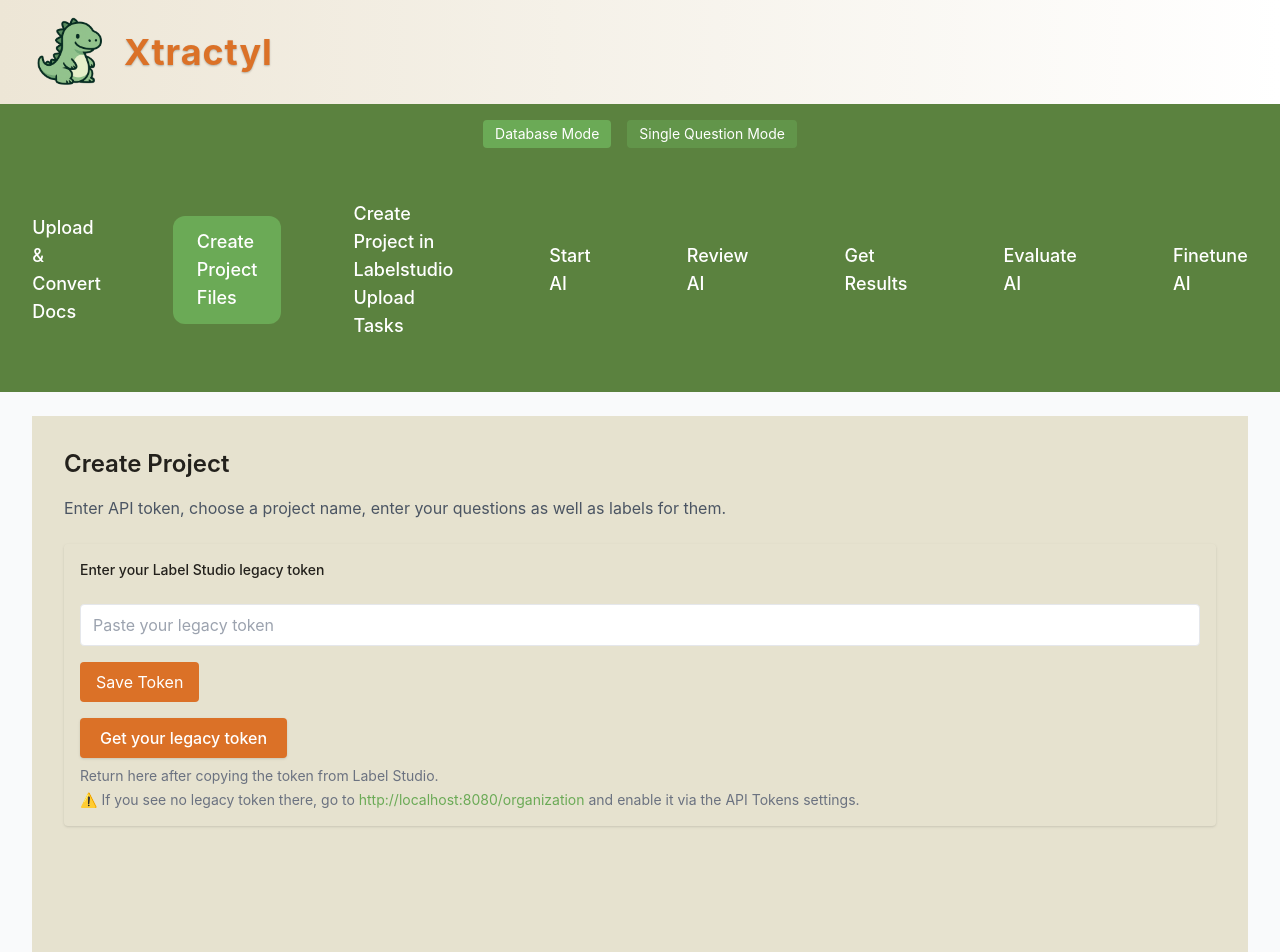
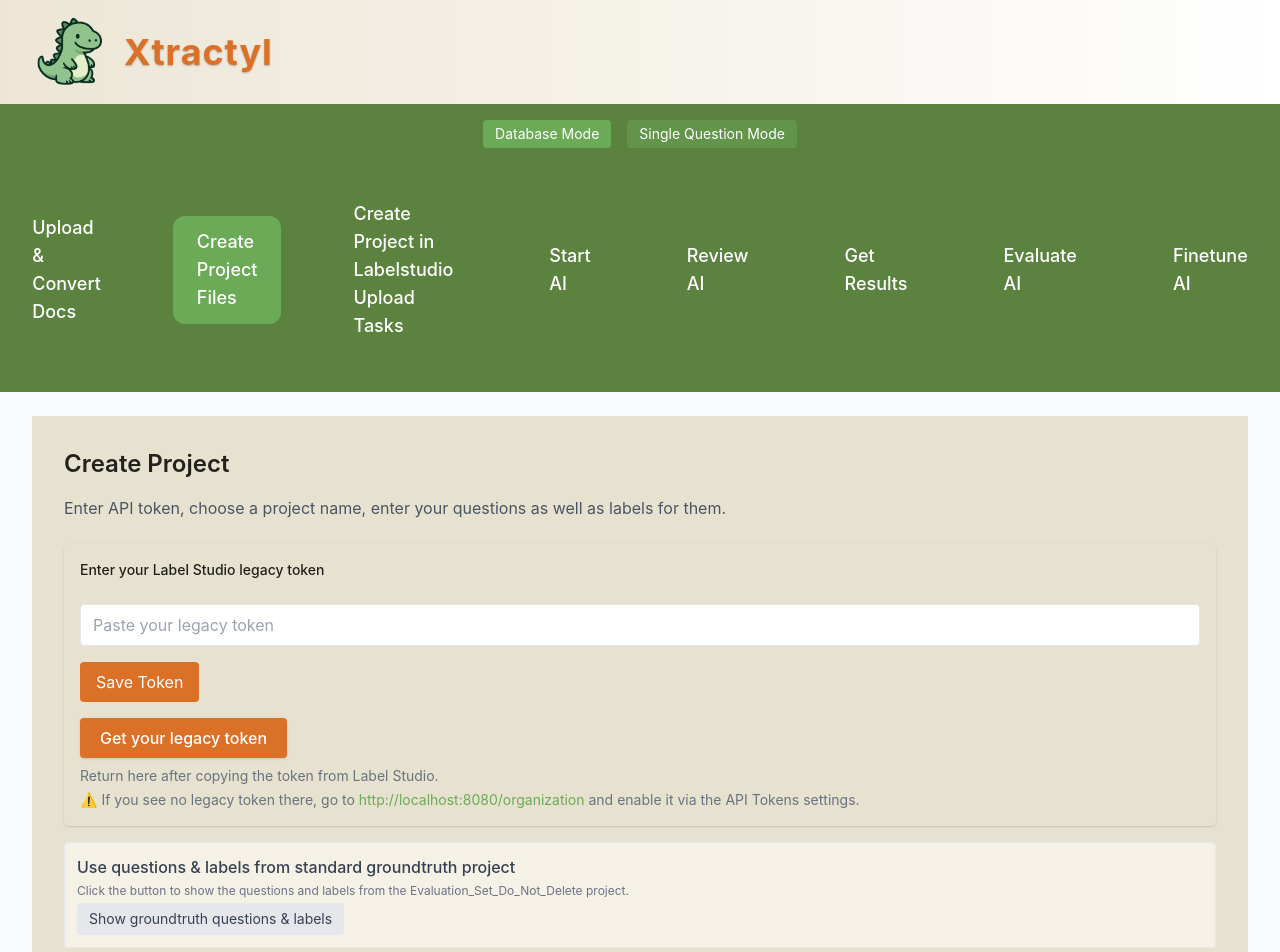
Before and after one commit to Xtractyl/Xtractyl, a React (Vite) app in the folder frontend/: page /project in a window 1280 px wide. Shown: the top 952 px of the page. Built offline with nearby package versions, Linux system fonts and the light colour scheme.

Commit message:
XC-83: Make available groundtruth project questions and labels on Create Project Files

```diff
--- a/frontend/src/api/CreateProjectPage/api.js
+++ b/frontend/src/api/CreateProjectPage/api.js
@@ -31,3 +31,19 @@ export async function createProjectAPI({ title, questions, labels, token }) {
 
     return res.json();
   }
+
+export async function fetchGroundtruthQuestionsAndLabels() {
+  const resp = await fetch(`${ORCH_BASE}/groundtruth_qal`);
+
+  if (!resp.ok) {
+    throw new Error(`Failed to fetch groundtruth Q&L (${resp.status})`);
+  }
+
+  const data = await resp.json();
+
+  if (data.status !== "success") {
+    throw new Error(data.error || "Unknown error fetching groundtruth Q&L");
+  }
+
+  return data.logs; // the JSON content of questions_and_labels.json
+}
--- a/frontend/src/components/CreateProjectPage/CreateProjectCard.jsx
+++ b/frontend/src/components/CreateProjectPage/CreateProjectCard.jsx
@@ -1,10 +1,15 @@
 // src/components/CreateProjectPage/CreateProjectCard.jsx
+import { useState } from "react";
 import useCreateProject from "../../hooks/CreateProjectPage/useCreateProject.js";
 import TokenInput from "./TokenInput";
 import CreateProjectForm from "./CreateProjectForm";
+import { fetchGroundtruthQuestionsAndLabels } from "../../api/CreateProjectPage/api";
 
 export default function CreateProjectCard({ apiToken, onTokenSave , onProjectNameSave }) {
   const { checkProjectExists, createProject } = useCreateProject();
+  const [groundtruth, setGroundtruth] = useState(null);
+  const [groundtruthError, setGroundtruthError] = useState("");
+  const [groundtruthLoading, setGroundtruthLoading] = useState(false);
 
   const handleFormSubmit = async (formData) => {
     try {
@@ -36,6 +41,20 @@ export default function CreateProjectCard({ apiToken, onTokenSave , onProjectNam
     }
   };
 
+    const handleLoadGroundtruth = async () => {
+    setGroundtruthError("");
+    setGroundtruthLoading(true);
+    try {
+      const data = await fetchGroundtruthQuestionsAndLabels();
+      setGroundtruth(data);
+    } catch (err) {
+      console.error(err);
+      setGroundtruthError("Failed to load groundtruth questions and labels.");
+    } finally {
+      setGroundtruthLoading(false);
+    }
+  };
+
   return (
     <div className="p-8 bg-[#e6e2cf] min-h-screen text-[#23211c]">
       <h1 className="text-2xl font-semibold mb-4">Create Project</h1>
@@ -48,6 +67,47 @@ export default function CreateProjectCard({ apiToken, onTokenSave , onProjectNam
 
       {/* Formular nur, wenn App schon einen Token kennt */}
       {apiToken && <CreateProjectForm onSubmit={handleFormSubmit} />}
+
+          {/* Groundtruth helper section */}
+      <div className="mt-4 border rounded p-3 bg-[#f5f1e7]">
+        <h2 className="text-base font-medium mb-1 text-gray-700">
+          Use questions & labels from standard groundtruth project
+        </h2>
+        <p className="text-xs text-gray-500 mb-1">
+          Click the button to show the questions and labels from the
+          Evaluation_Set_Do_Not_Delete project.
+        </p>
+
+        <button
+          type="button"
+          onClick={handleLoadGroundtruth}
+          className="text-sm px-3 py-1.5 rounded bg-gray-200 text-gray-700 hover:bg-gray-300 disabled:opacity-50"
+          disabled={groundtruthLoading}
+        >
+          {groundtruthLoading
+            ? "Loading groundtruth…"
+            : "Show groundtruth questions & labels"}
+        </button>
+
+        {groundtruthError && (
+          <p className="mt-2 text-sm text-red-600">{groundtruthError}</p>
+        )}
+
+        {groundtruth && (
+          <div className="mt-4 bg-[#ede6d6] p-4 rounded max-h-96 overflow-auto">
+            <h3 className="font-semibold mb-2">
+              Groundtruth questions_and_labels.json
+            </h3>
+            <p className="text-xs text-gray-600 mb-2">
+              Copy relevant questions and labels into your own project
+              configuration.
+            </p>
+            <pre className="text-xs whitespace-pre-wrap break-words">
+              {JSON.stringify(groundtruth, null, 2)}
+            </pre>
+          </div>
+        )}
+      </div>
     </div>
   );
 }
```
Also changed, not shown: 2 other files (tests, documents, lock files or other folders).
